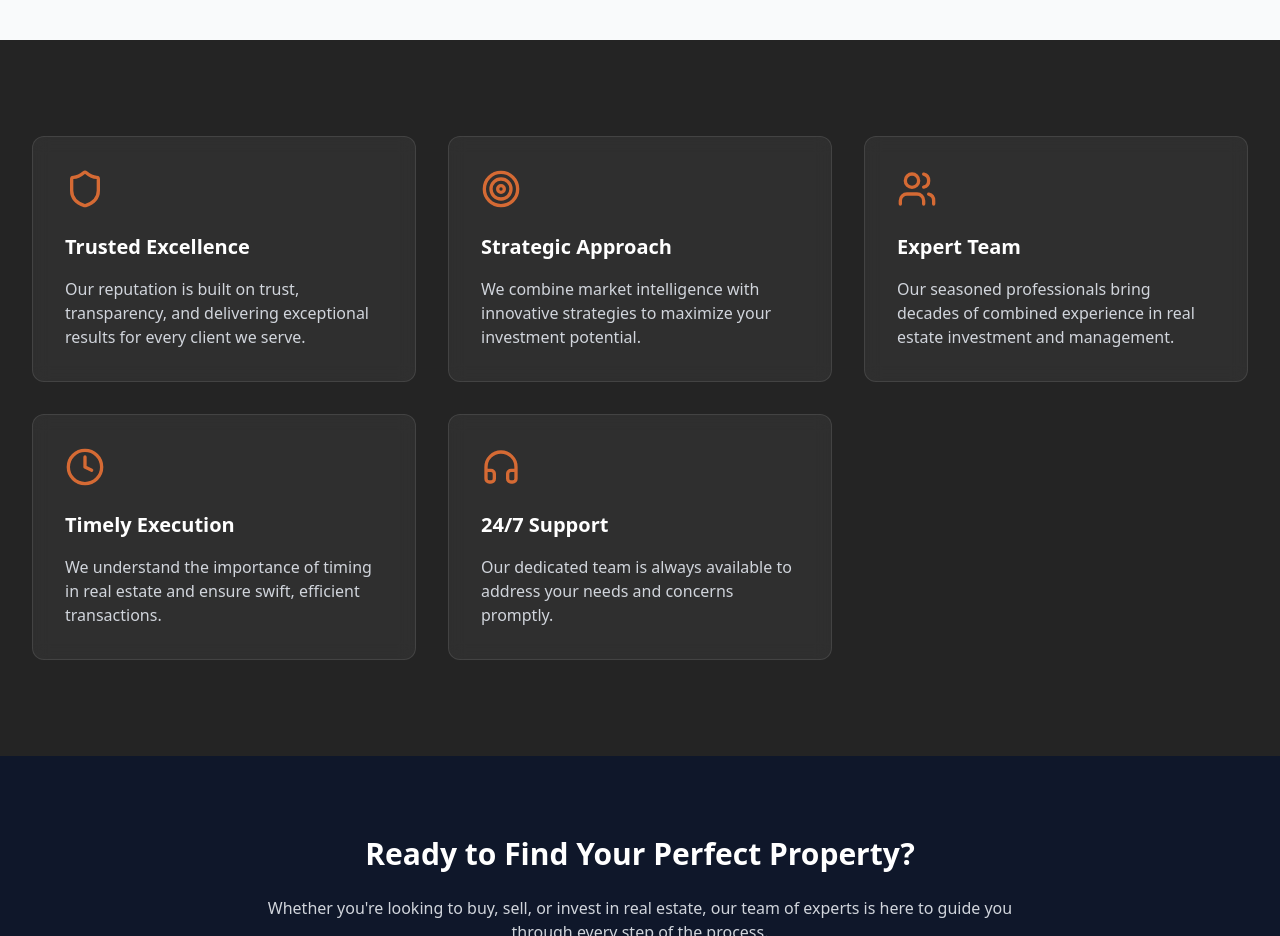
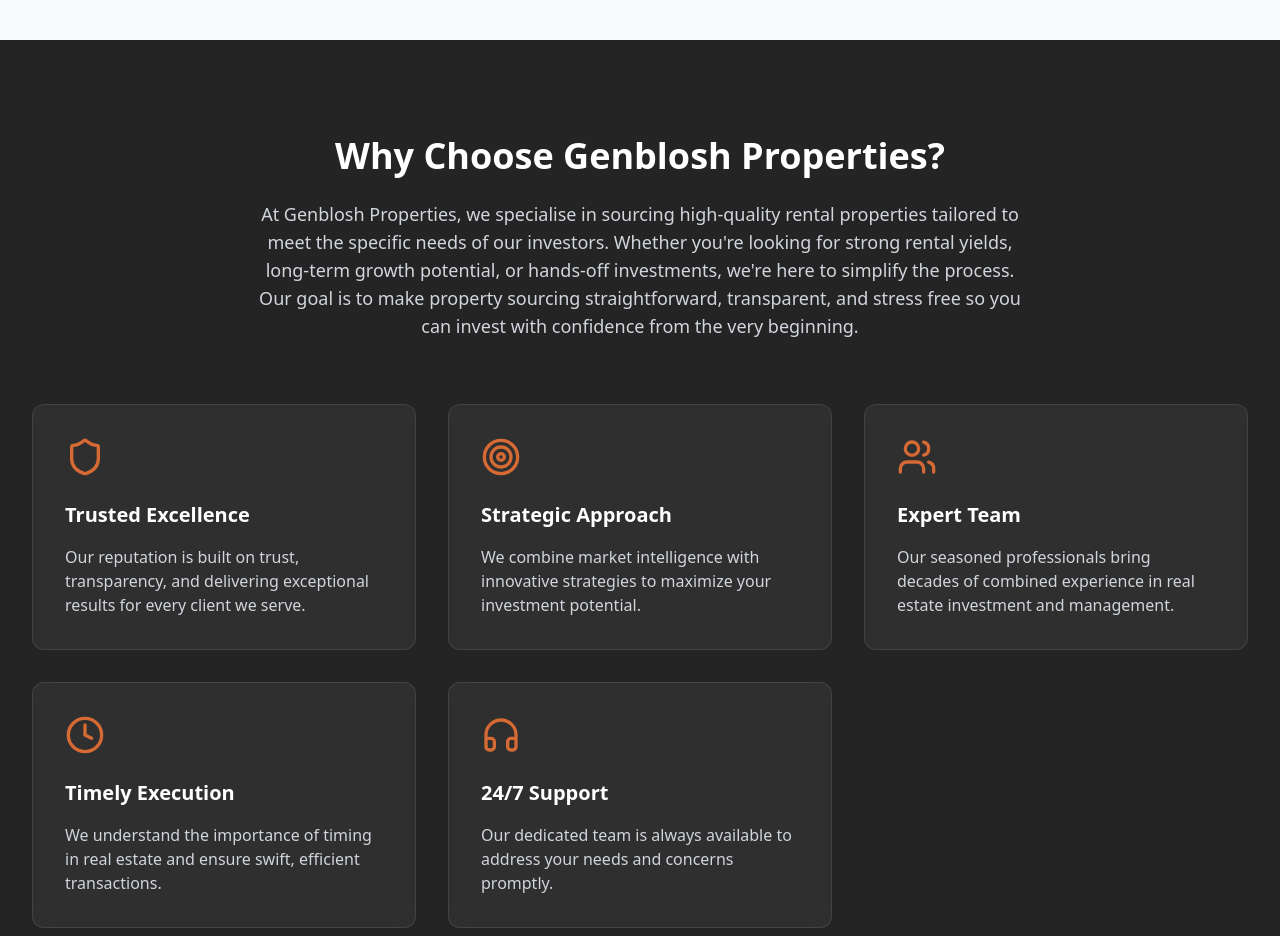
Before and after one commit to Trandsoulz/genblosh-properties, a React (Vite) app: page / in a window 1280 px wide. Shown: the part 3700-4636 px from the top of the page. Built offline with nearby package versions, Linux system fonts and the light colour scheme.

Commit message:
[FIX]: Edited WhyChooseUs

```diff
--- a/src/components/sections/HeroSection.tsx
+++ b/src/components/sections/HeroSection.tsx
@@ -56,7 +56,7 @@ const HeroSection: React.FC = () => {
             </Button>
           </div>
 
-          <div className="grid grid-cols-1 md:grid-cols-2 gap-8 mt-12">
+          <div className="grid grid-cols-1 md:grid-cols-2   gap-8 mt-12">
             <div className="bg-black/30 backdrop-blur-sm p-6 rounded-lg border border-white/10">
               <h3 className="text-[#D56A34]  text-xl mb-2">
                 Property Sourcing
--- a/src/components/sections/WhyChooseUsSection.tsx
+++ b/src/components/sections/WhyChooseUsSection.tsx
@@ -13,16 +13,20 @@ const WhyChooseUsSection: React.FC = () => {
   return (
     <section className="py-24" id="whychooseus">
       <Container>
-        {/* <div className="text-center mb-16">
+        <div className="text-center mb-16">
           <h2 className="text-3xl md:text-4xl font-bold text-white mb-6">
             Why Choose Genblosh Properties?
           </h2>
           <p className="text-gray-300 text-lg max-w-3xl mx-auto">
-            With decades of experience in luxury real estate and a commitment to
-            excellence, we deliver exceptional results for our clients through
-            innovative solutions and personalized service.
+            At Genblosh Properties, we specialise in sourcing high-quality
+            rental properties tailored to meet the specific needs of our
+            investors. Whether you&apos;re looking for strong rental yields,
+            long-term growth potential, or hands-off investments, we&apos;re
+            here to simplify the process. Our goal is to make property sourcing
+            straightforward, transparent, and stress free so you can invest with
+            confidence from the very beginning.
           </p>
-        </div> */}
+        </div>
 
         <div className="grid grid-cols-1 md:grid-cols-2 lg:grid-cols-3 gap-8">
           <div className="bg-white/5 backdrop-blur-sm p-8 rounded-xl border border-white/10 transform hover:-translate-y-2 transition-all duration-300">
```
